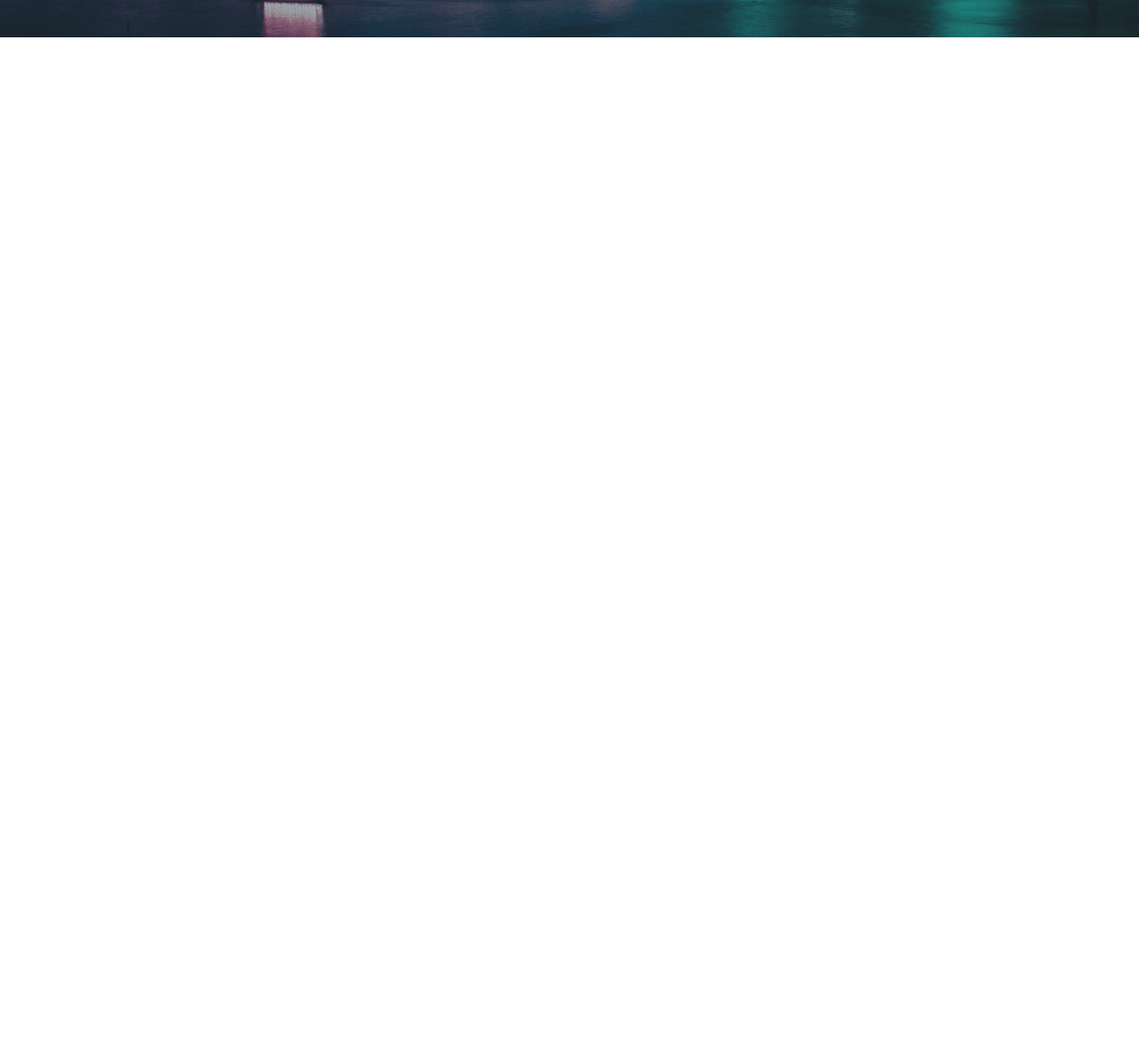
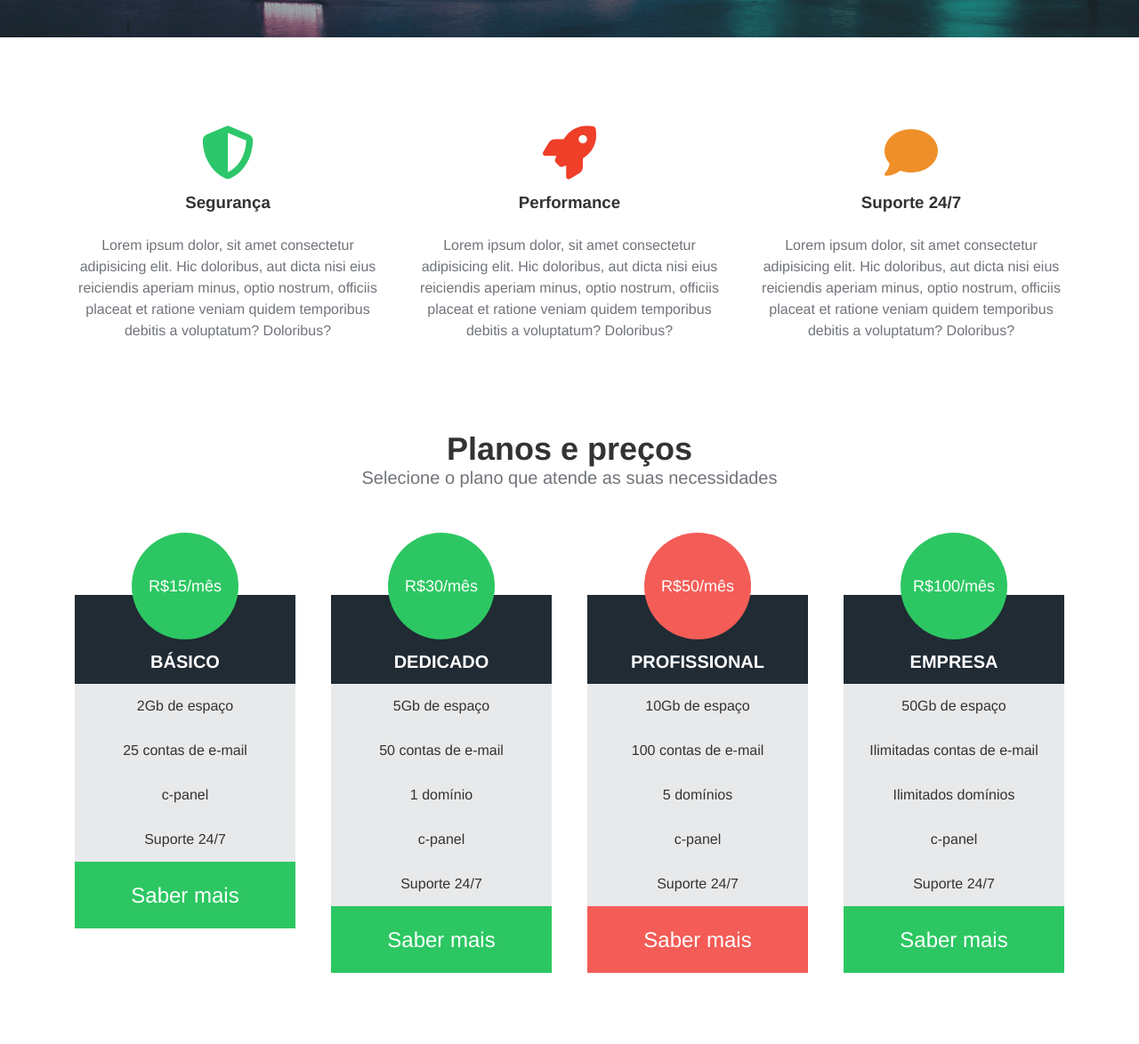
Before and after one commit to GuilhermeKulkamp/landingpage_01, a plain HTML site: page index.html in a window 1280 px wide. Shown: the part 457-1631 px from the top of the page at 89% size. Before the commit the page ends 800 px from the top, so only its background shows below. Drawn offline with Linux system fonts and the light colour scheme.

Commit message:
incluídas as sessões de serviços e planos

```diff
--- a/css/style.css
+++ b/css/style.css
@@ -82,3 +82,113 @@ p {
 .main-banner p {
    font-size: 32px;
 }
+
+/* Services */
+
+.services-container {
+   padding: 5rem 0;
+}
+.services-container ul {
+   display: flex;
+   width: 90%;
+   margin: 0 auto;
+}
+
+.services-container li {
+   flex: 1 1 200px;
+   list-style: none;
+   text-align: center;
+   padding: 20px;
+}
+.fas {
+   font-size: 60px;
+   margin-bottom: 15px;
+}
+.fa-shield-alt {
+   color: #2cc76a;
+}
+.fa-rocket {
+   color: #ef3f29;
+}
+.fa-comment {
+   color: #ef8f29;
+}
+.services-container h3 {
+   margin-bottom: 25px;
+}
+
+.services-container p {
+   line-height: 24px;
+}
+
+/* Prices and Plans */
+.pricing-container {
+   padding-bottom: 5rem;
+   text-align: center;
+}
+.pricing-container h2 {
+   font-size: 36px;
+}
+.pricing-container p {
+   font-size: 20px;
+}
+
+.plans-container {
+   display: flex;
+   justify-content: space-between;
+   width: 90%;
+   margin: 50px auto 0;
+}
+
+.plan {
+   flex: 1;
+   max-width: 275px;
+   margin: 0 20px;
+}
+
+.plan ul {
+   padding: 0;
+}
+
+.plan li {
+   list-style: none;
+   height: 50px;
+   line-height: 50px;
+   background-color: #e8e9ea;
+   color: #333;
+}
+
+.plan .price {
+   width: 120px;
+   height: 120px;
+   border-radius: 50%;
+   background-color: #2cc762;
+   color: #fff;
+   text-align: center;
+   line-height: 120px;
+   margin: 0 auto -50px;
+   font-size: 18px;
+   position: relative;
+}
+
+.plan .plan-name {
+   text-transform: uppercase;
+   font-size: 20px;
+   font-weight: bold;
+   color: #fff;
+   background-color: #202b34;
+   padding: 50px 0;
+}
+
+.plan .plan-btn {
+   background-color: #2cc762;
+   color: #fff;
+   font-size: 24px;
+   height: 75px;
+   line-height: 75px;
+   cursor: pointer;
+}
+
+.plan .recomended {
+   background-color: #f45c57;
+}
--- a/index.html
+++ b/index.html
@@ -42,6 +42,96 @@
                <h1>HDC Hosting</h1>
                <p>Os melhores serviços para projetos de todos os tamanhos!</p>
             </div>
+            <section class="services-container">
+               <ul>
+                  <li>
+                     <i class="fas fa-shield-alt"></i>
+                     <h3>Segurança</h3>
+                     <p>
+                        Lorem ipsum dolor, sit amet consectetur adipisicing
+                        elit. Hic doloribus, aut dicta nisi eius reiciendis
+                        aperiam minus, optio nostrum, officiis placeat et
+                        ratione veniam quidem temporibus debitis a voluptatum?
+                        Doloribus?
+                     </p>
+                  </li>
+                  <li>
+                     <i class="fas fa-rocket"></i>
+                     <h3>Performance</h3>
+                     <p>
+                        Lorem ipsum dolor, sit amet consectetur adipisicing
+                        elit. Hic doloribus, aut dicta nisi eius reiciendis
+                        aperiam minus, optio nostrum, officiis placeat et
+                        ratione veniam quidem temporibus debitis a voluptatum?
+                        Doloribus?
+                     </p>
+                  </li>
+                  <li>
+                     <i class="fas fa-comment"></i>
+                     <h3>Suporte 24/7</h3>
+                     <p>
+                        Lorem ipsum dolor, sit amet consectetur adipisicing
+                        elit. Hic doloribus, aut dicta nisi eius reiciendis
+                        aperiam minus, optio nostrum, officiis placeat et
+                        ratione veniam quidem temporibus debitis a voluptatum?
+                        Doloribus?
+                     </p>
+                  </li>
+               </ul>
+            </section>
+            <section class="pricing-container">
+               <h2>Planos e preços</h2>
+               <p>Selecione o plano que atende as suas necessidades</p>
+               <div class="plans-container">
+                  <div class="plan">
+                     <ul>
+                        <li class="price">R$15/mês</li>
+                        <li class="plan-name">Básico</li>
+                        <li>2Gb de espaço</li>
+                        <li>25 contas de e-mail</li>
+                        <li>c-panel</li>
+                        <li>Suporte 24/7</li>
+                        <li class="plan-btn">Saber mais</li>
+                     </ul>
+                  </div>
+                  <div class="plan">
+                     <ul>
+                        <li class="price">R$30/mês</li>
+                        <li class="plan-name">Dedicado</li>
+                        <li>5Gb de espaço</li>
+                        <li>50 contas de e-mail</li>
+                        <li>1 domínio</li>
+                        <li>c-panel</li>
+                        <li>Suporte 24/7</li>
+                        <li class="plan-btn">Saber mais</li>
+                     </ul>
+                  </div>
+                  <div class="plan">
+                     <ul>
+                        <li class="price recomended">R$50/mês</li>
+                        <li class="plan-name">Profissional</li>
+                        <li>10Gb de espaço</li>
+                        <li>100 contas de e-mail</li>
+                        <li>5 domínios</li>
+                        <li>c-panel</li>
+                        <li>Suporte 24/7</li>
+                        <li class="plan-btn recomended">Saber mais</li>
+                     </ul>
+                  </div>
+                  <div class="plan">
+                     <ul>
+                        <li class="price">R$100/mês</li>
+                        <li class="plan-name">Empresa</li>
+                        <li>50Gb de espaço</li>
+                        <li>Ilimitadas contas de e-mail</li>
+                        <li>Ilimitados domínios</li>
+                        <li>c-panel</li>
+                        <li>Suporte 24/7</li>
+                        <li class="plan-btn">Saber mais</li>
+                     </ul>
+                  </div>
+               </div>
+            </section>
          </main>
       </div>
    </body>
```
